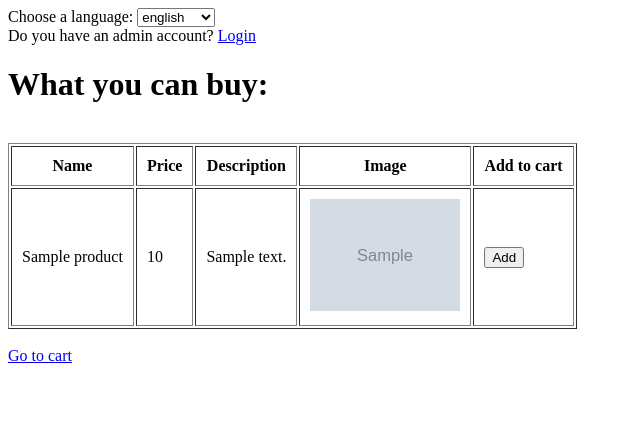
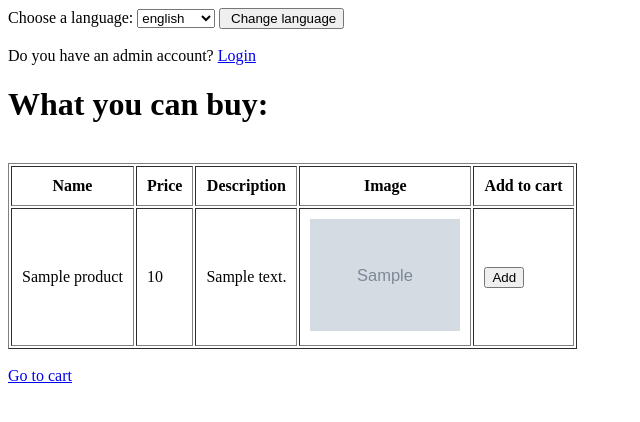
Before and after one commit to denisa200123/Shop-Practica, a PHP site: page / in a window 1280 px wide. Shown: the top 422 px of the page, without its empty margins (0-640 px from the left). Run offline with PHP 8.4, Linux system fonts and the light colour scheme; tables that the repository leaves empty or names only in its code hold one stand-in row (values such as "Sample post"); grey boxes marked "Sample" are stand-in pictures.

Commit message:
#31 language switcher https://pm.5psolutions.net/public/index.php?path_info=projects/training-denisa-olaru/tasks/31 - working

```diff
--- a/cart.php
+++ b/cart.php
@@ -65,6 +65,8 @@ if (isset($_SESSION["checkout_failed"]) && !empty($_SESSION["checkout_failed"]))
 </head>
 
 <body>
+    <?php include_once "language-switcher.php"; ?>
+
     <h1><?= translateLabels('Your cart'); ?></h1>
 
     <!-- display the cart products and the checkout form if the cart is not empty;
@@ -112,7 +114,7 @@ if (isset($_SESSION["checkout_failed"]) && !empty($_SESSION["checkout_failed"]))
             <input type="submit" value="Checkout">
         </form>
     <?php else: ?>
-        <?= translateLabels('Cosul e gol'); ?>
+        <?= translateLabels('The cart is empty'); ?>
         <?php unset($_SESSION["productsInCart"]); ?>
     <?php endif; ?>
     <br>
--- a/common.php
+++ b/common.php
@@ -11,7 +11,7 @@ try {
 }
 
 //allowed image extensions
-$imgExtensions = array("png","jpeg","gif","webp","svg","jpg");
+$imgExtensions = array("png","jpeg","gif","webp","svg","jpg", "jfif");
 
 //used to translate labels
 function translateLabels(string $label) {
@@ -63,6 +63,9 @@ function translateLabels(string $label) {
         "Couldn't upload image"=> "Imaginea nu a putut fi incarcata",
         'Image uploaded'=> 'Imagine incarcata',
         'Choose a language:'=> 'Alege o limba:',
+        'Change language'=> 'Schimba limba',
+        'english'=> 'engleza',
+        'romanian'=> 'romana',
     ];
     if(isset($_SESSION["language"]) &&  $_SESSION["language"] === "RO"){
         return $labels[$label];
--- a/edit-product.php
+++ b/edit-product.php
@@ -64,6 +64,7 @@ if (isset($_SESSION["imageUploaded"]) && !empty($_SESSION["imageUploaded"])) {
 
 <body>
     <?php if ($selectedProduct && isset($_SESSION["admin_logged"])): ?>
+        <?php include_once "language-switcher.php"; ?>
         <form action="process-image.php" method="post" enctype="multipart/form-data">
             <label for="fileToUpload"><?= translateLabels('Image'); ?></label>
             <input type="hidden" name="originFile" id="originFile" value="<?= htmlspecialchars("edit-product.php") ?>">
--- a/index.php
+++ b/index.php
@@ -1,10 +1,6 @@
 <?php
 require 'common.php';
 session_start();
-
-if(isset($_POST["language"]) && !empty($_POST["language"])){
-    $_SESSION["language"] = $_POST["language"];
-}
 
 //initialize cardIds(stores the ids of the products)
 if (!isset($_SESSION["cartIds"])) {
@@ -55,12 +51,8 @@ $stmt = null;
 </head>
 
 <body>
-    <label for="language"><?= translateLabels("Choose a language:") ?></label>
-        <select name="language" id="language">
-            <option value="EN">english</option>
-            <option value="RO">romanian</option>
-        </select>
-    <br>
+    <?php include_once "language-switcher.php"; ?>
+
     <?php if(isset($_SESSION["admin_logged"])): ?>
         <span> <?= translateLabels("Admin logged") ?> </span>
         <a href="products.php"><?= translateLabels('Products page'); ?></a>
--- /dev/null
+++ b/language-switcher.php
@@ -0,0 +1,18 @@
+<?php
+
+if($_SERVER['REQUEST_METHOD'] === "POST" && isset($_POST["languageForm"]) && isset($_POST["language"])
+    && $_POST["languageForm"] === "language form" && in_array($_POST["language"], ['RO', 'ENG'])) {
+    $_SESSION["language"] = $_POST["language"];
+}
+?>
+
+<form method="POST">
+    <input type="hidden" name="languageForm" value="language form">
+    <label for="language"><?= translateLabels("Choose a language:") ?></label>
+    <select name="language" id="language">
+        <option value="ENG"> <?= translateLabels(label: "english") ?></option>
+        <option value="RO"><?= translateLabels("romanian") ?></option>
+    </select>
+    <input type="submit" value=" <?= translateLabels("Change language")?>">
+</form>
+<br>
--- a/login.php
+++ b/login.php
@@ -31,7 +31,7 @@ if (isset($_SESSION["login_failed"]) && !empty($_SESSION["login_failed"])) {
 
     <!-- if admin is logged in, he should be redirected to products -->
     <?php if(!isset($_SESSION["admin_logged"])): ?>
-
+        <?php include_once "language-switcher.php"; ?>
         <form action="login-processing.php" method="POST">
             <label for="username"> <?= translateLabels("Username") ?></label>
             <input type="text" name="username" id="username" required value="<?= $username ?>">
--- a/product.php
+++ b/product.php
@@ -32,7 +32,7 @@ if (isset($_SESSION["imageUploaded"]) && !empty($_SESSION["imageUploaded"])) {
 </head>
 <body>
     <?php if(isset($_SESSION["admin_logged"])): ?>
-
+        <?php include_once "language-switcher.php"; ?>
         <form action="process-image.php" method="post" enctype="multipart/form-data">
             <label for="fileToUpload"><?= translateLabels('Image'); ?></label>
             <input type="hidden" name="originFile" id="originFile" value="<?= htmlspecialchars("product.php") ?>">
--- a/products.php
+++ b/products.php
@@ -30,6 +30,8 @@ $pdo = null;
 </head>
 <body>
     <?php if (isset($_SESSION['admin_logged'])): ?>
+        <?php include_once "language-switcher.php"; ?>
+
         <p> <?= translateLabels("Admin logged") ?> </p>
         <span> <?= translateLabels("Want to logout?")?> </span>
         <a href="logout.php"> <?= translateLabels("Logout") ?> </a>
```
